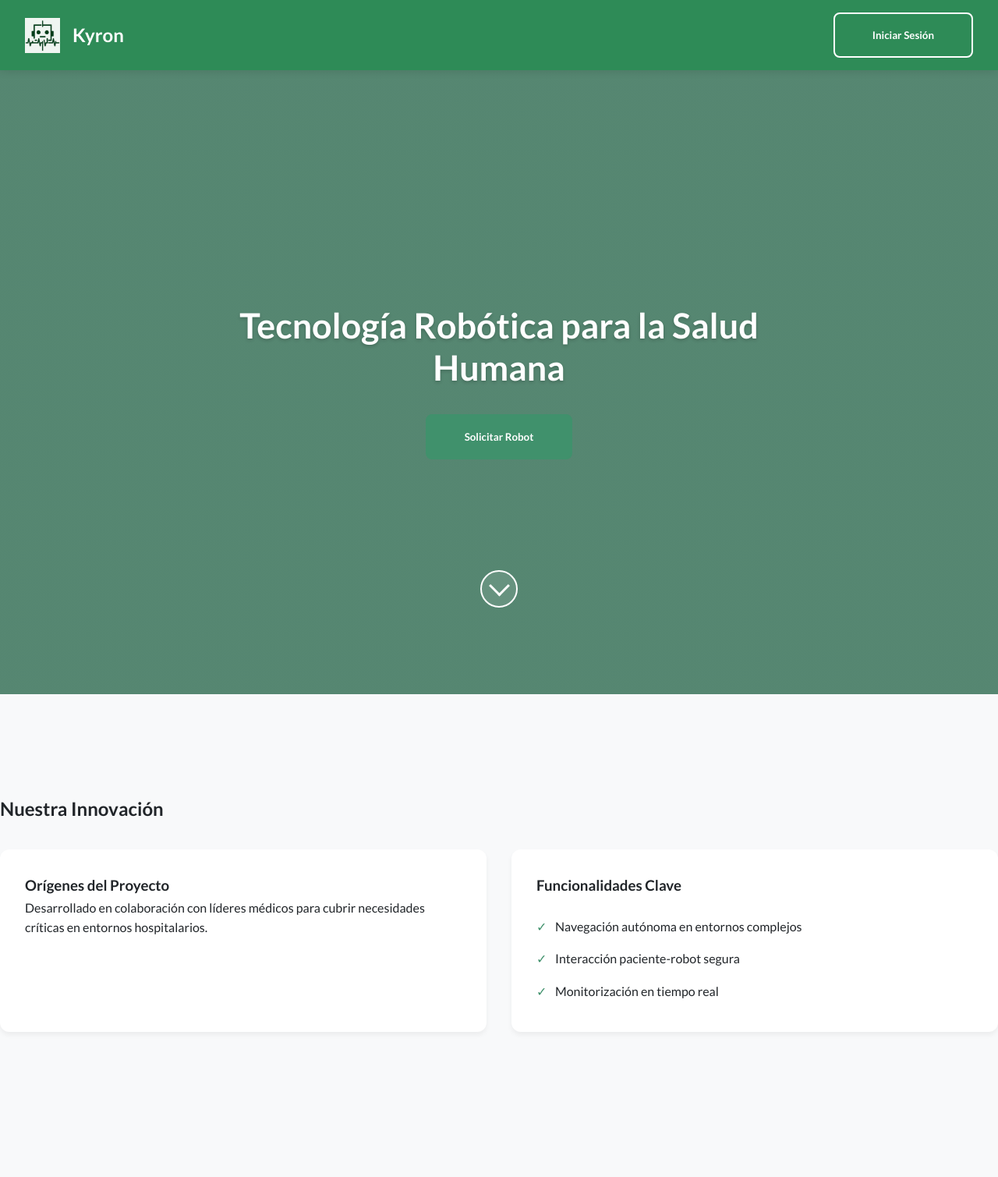
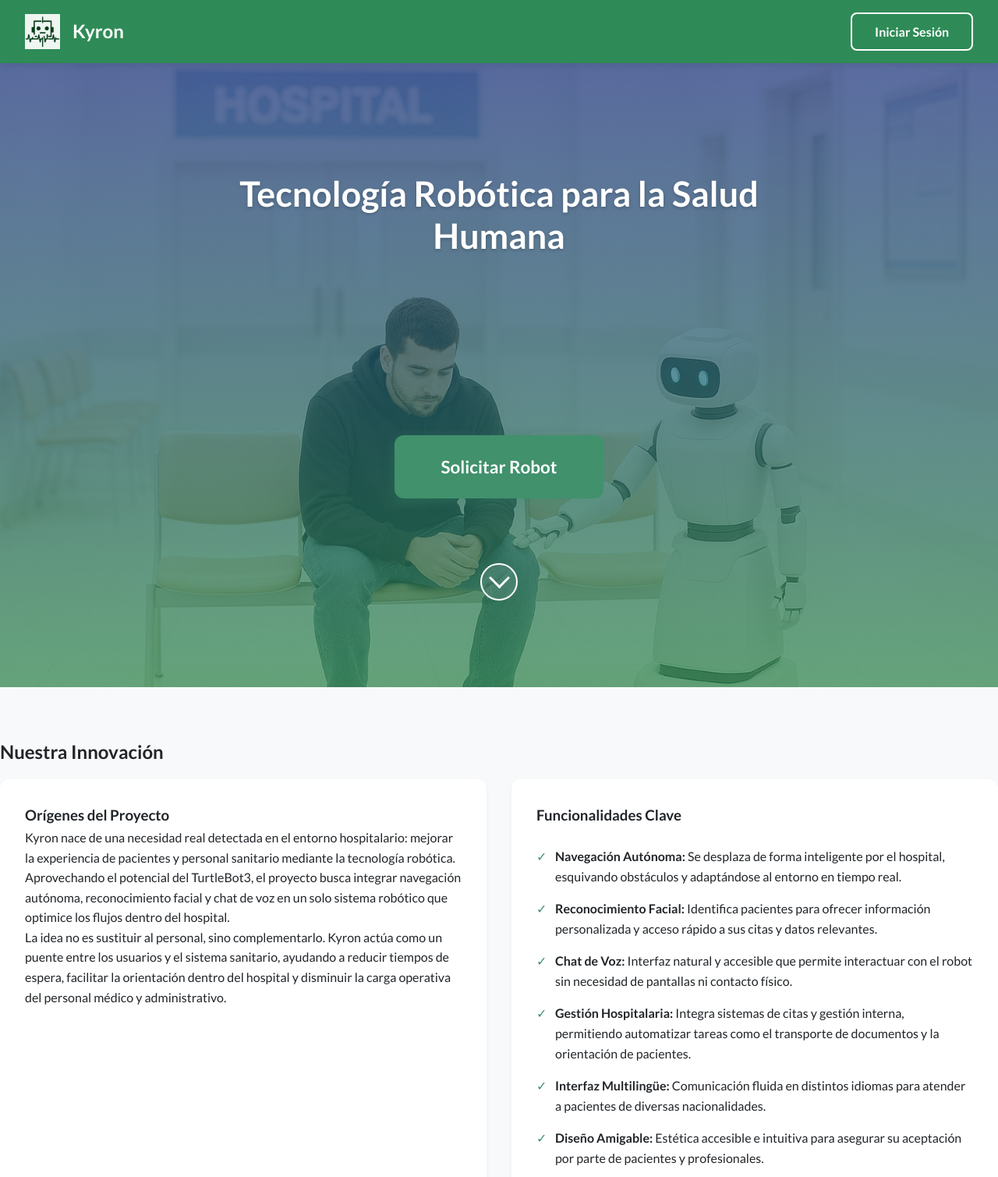
Before and after one commit to victormnt37/proyecto-robotica, a plain HTML site: page web-page/index.html in a window 1280 px wide. Shown: the top 1509 px of the page at 78% size. Drawn offline with Linux system fonts and the light colour scheme.

Commit message:
Algunos ajustes en la landing page

```diff
--- a/web-page/css/landing.css
+++ b/web-page/css/landing.css
@@ -6,6 +6,8 @@
     align-items: center;
     justify-content: center;
     overflow: hidden;
+    background: linear-gradient(rgba(30, 58, 138, 0.7), rgba(46, 139, 87, 0.7)),
+                url('../assets/fondo_landing.jpeg') no-repeat center center/cover;
 }
 
 .hero-overlay {
@@ -28,10 +30,12 @@
 
 .hero-title {
     font-size: 2.8rem;
-    margin-bottom: 2rem;
+    position: relative;
+    top: -100px; /* o lo que necesites */
     line-height: 1.2;
     text-shadow: 0 2px 4px rgba(0,0,0,0.2);
-}
+  }
+
 
 /* Scroll Indicator */
 .scroll-indicator {
@@ -75,14 +79,14 @@
 
 /* About Section */
 .about-section {
-    padding: 4rem 0;
+    padding: 2rem 0;
 }
 
 .about-grid {
     display: grid;
     grid-template-columns: repeat(auto-fit, minmax(300px, 1fr));
     gap: 2rem;
-    margin-top: 2rem;
+    margin-top: 1rem;
 }
 
 .about-card {
--- a/web-page/css/styles.css
+++ b/web-page/css/styles.css
@@ -1,6 +1,6 @@
 :root {
     --primary-green: #2E8B57;
-    --secondary-blue: #1E3A8A ;
+    --secondary-blue: #1E3A8A;
     --accent-teal: #40916C;
     --light-gray: #F8F9FA;
     --dark-gray: #212529;
@@ -60,34 +60,43 @@ body {
     font-weight: 700;
 }
 
-/* Botones */
-.btn {
-    padding: 1.2rem 3rem;
-    border-radius: 8px;
-    font-weight: 1000;
+/* Botones Específicos */
+.btn-hero {
+    margin-top: 8rem;
+    padding: 1.5rem 3.5rem;
+    border-radius: 12px;
+    font-size: 1.4rem;
+    font-weight: 700;
+    background: var(--accent-teal);
+    color: var(--white);
+    border: 3px solid var(--accent-teal);
     transition: all 0.3s ease;
+    box-shadow: 0 4px 15px rgba(64, 145, 108, 0.3);
     cursor: pointer;
 }
 
-.btn-primary {
-    background: var(--accent-teal);
-    color: var(--white);
-    border: 2px solid var(--accent-teal);
+.btn-hero:hover {
+    background: var(--primary-green);
+    border-color: var(--primary-green);
+    transform: translateY(-2px);
+    box-shadow: 0 6px 20px rgba(46, 139, 87, 0.4);
 }
 
-.btn-primary:hover {
-    background: var(--primary-green);
-    border-color: var(--primary-green);
-}
-
-.btn-outline {
+.btn-header {
+    padding: 0.8rem 1.8rem;
+    border-radius: 8px;
+    font-size: 1rem;
+    font-weight: 600;
     background: transparent;
     border: 2px solid var(--white);
     color: var(--white);
+    transition: all 0.2s ease-in-out;
+    cursor: pointer;
 }
 
-.btn-outline:hover {
-    background: rgba(255,255,255,0.1);
+.btn-header:hover {
+    background: rgba(255, 255, 255, 0.15);
+    border-color: rgba(255, 255, 255, 0.7);
 }
 
 /* Footer */
@@ -95,7 +104,7 @@ body {
     background: var(--primary-green);
     color: var(--white);
     padding: 2rem 0;
-    margin-top: 4rem;
+    margin-top: 0rem;
 }
 
 .footer-content {
--- a/web-page/index.html
+++ b/web-page/index.html
@@ -17,7 +17,7 @@
                 <span class="logo-text">Kyron</span>
             </a>
             <nav class="auth-buttons">
-                <button class="btn btn-outline" onclick="window.location.href='pages/login.html'">Iniciar Sesión</button>
+                <button class="btn-header" onclick="window.location.href='pages/login.html'">Iniciar Sesión</button>
             </nav>
         </div>
     </header>
@@ -26,10 +26,9 @@
     <main>
         <!-- Sección Hero -->
         <section class="hero">
-            <div class="hero-overlay"></div>
             <div class="hero-content">
                 <h1 class="hero-title">Tecnología Robótica para la Salud Humana</h1>
-                <button class="btn btn-primary" onclick="window.location.href='pages/request-robot.html'">Solicitar Robot</button>
+                <button class="btn-hero">Solicitar Robot</button>
             </div>
             <a href="#about" class="scroll-indicator" aria-label="Desplazar hacia abajo"></a>
         </section>
@@ -44,14 +43,21 @@
                 <div class="about-grid">
                     <article class="about-card">
                         <h3>Orígenes del Proyecto</h3>
-                        <p>Desarrollado en colaboración con líderes médicos para cubrir necesidades críticas en entornos hospitalarios.</p>
+                        <p>Kyron nace de una necesidad real detectada en el entorno hospitalario: mejorar la experiencia de pacientes y personal sanitario mediante la tecnología robótica. Aprovechando el potencial del TurtleBot3, el proyecto busca integrar navegación autónoma, reconocimiento facial y chat de voz en un solo sistema robótico que optimice los flujos dentro del hospital.</p>
+                          <p>
+                            La idea no es sustituir al personal, sino complementarlo. Kyron actúa como un puente entre los usuarios y el sistema sanitario, ayudando a reducir tiempos de espera, facilitar la orientación dentro del hospital y disminuir la carga operativa del personal médico y administrativo.
+                          </p>
                     </article>
                     <article class="about-card">
                         <h3>Funcionalidades Clave</h3>
                         <ul class="feature-list">
-                            <li>Navegación autónoma en entornos complejos</li>
-                            <li>Interacción paciente-robot segura</li>
-                            <li>Monitorización en tiempo real</li>
+                            <li><strong>Navegación Autónoma:</strong> Se desplaza de forma inteligente por el hospital, esquivando obstáculos y adaptándose al entorno en tiempo real.</li>
+                            <li><strong>Reconocimiento Facial:</strong> Identifica pacientes para ofrecer información personalizada y acceso rápido a sus citas y datos relevantes.</li>
+                            <li><strong>Chat de Voz:</strong> Interfaz natural y accesible que permite interactuar con el robot sin necesidad de pantallas ni contacto físico.</li>
+                            <li><strong>Gestión Hospitalaria:</strong> Integra sistemas de citas y gestión interna, permitiendo automatizar tareas como el transporte de documentos y la orientación de pacientes.</li>
+                            <li><strong>Interfaz Multilingüe:</strong> Comunicación fluida en distintos idiomas para atender a pacientes de diversas nacionalidades.</li>
+                            <li><strong>Diseño Amigable:</strong> Estética accesible e intuitiva para asegurar su aceptación por parte de pacientes y profesionales.</li>
+                          </ul>
                         </ul>
                     </article>
                 </div>
```
Also changed, not shown: web-page/assets/fondo_landing.jpeg (added).
